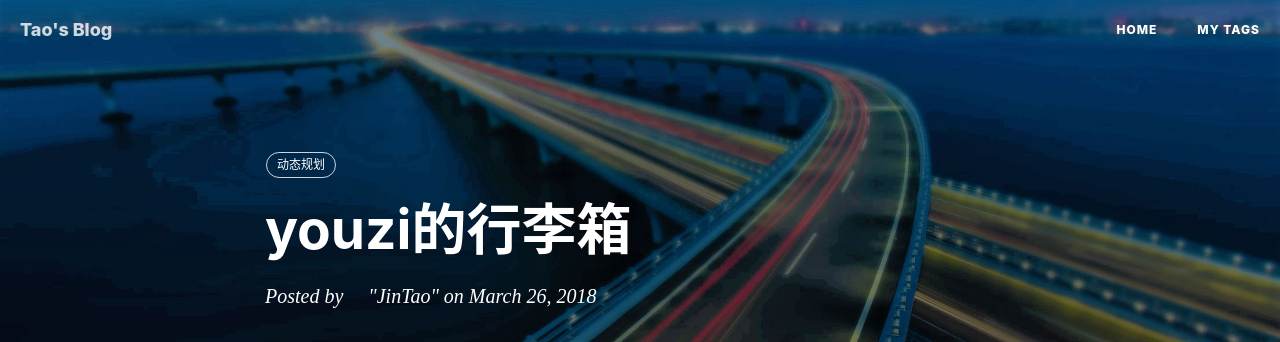
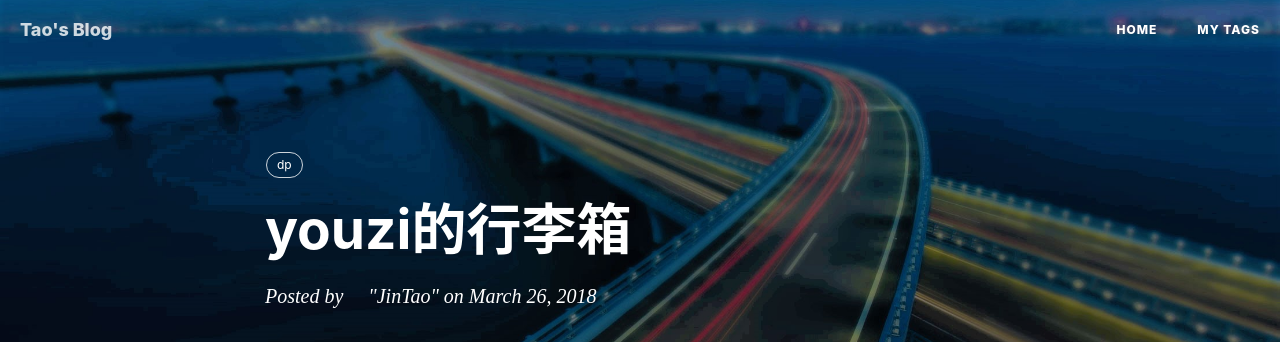
Before and after one commit to pandaKINandQUEEN/GinKo-BFU.github.io, a Jekyll site: the page built from _posts/2018-03-26-youzi-01bag.md, in a window 1280 px wide and 900 px high. Shown: the top 342 px of the window. Built offline with Jekyll 4.4.1, drawn with Linux system fonts in a browser that asks for light colours; nearby versions of some CDN libraries; comment, search, counter and statistics services are not loaded.

Commit message:
Update 2018-03-26-youzi-01bag.md

```diff
--- a/_posts/2018-03-26-youzi-01bag.md
+++ b/_posts/2018-03-26-youzi-01bag.md
@@ -7,7 +7,7 @@ author:     "JinTao"
 header-img: "img/lanqiao.jpg"
 catalog: true
 tags:
-- 动态规划
+- dp
 ---
 
 ## youzi的行李箱
```
